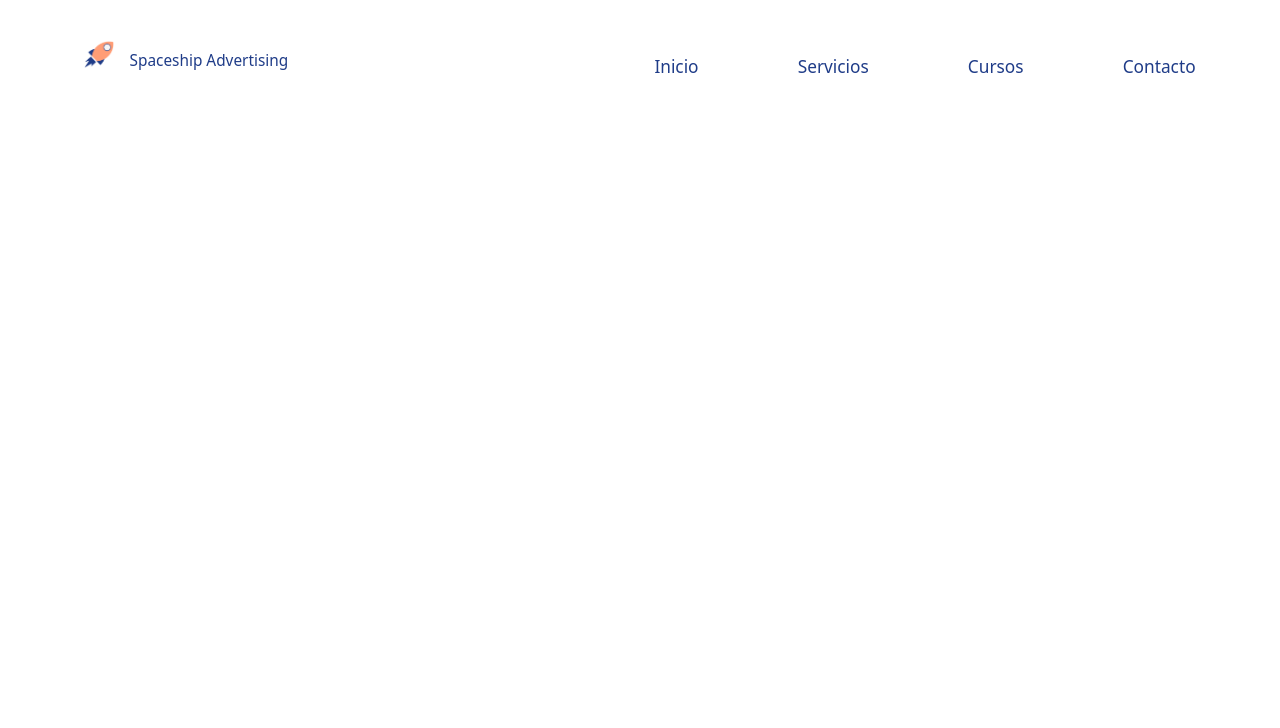
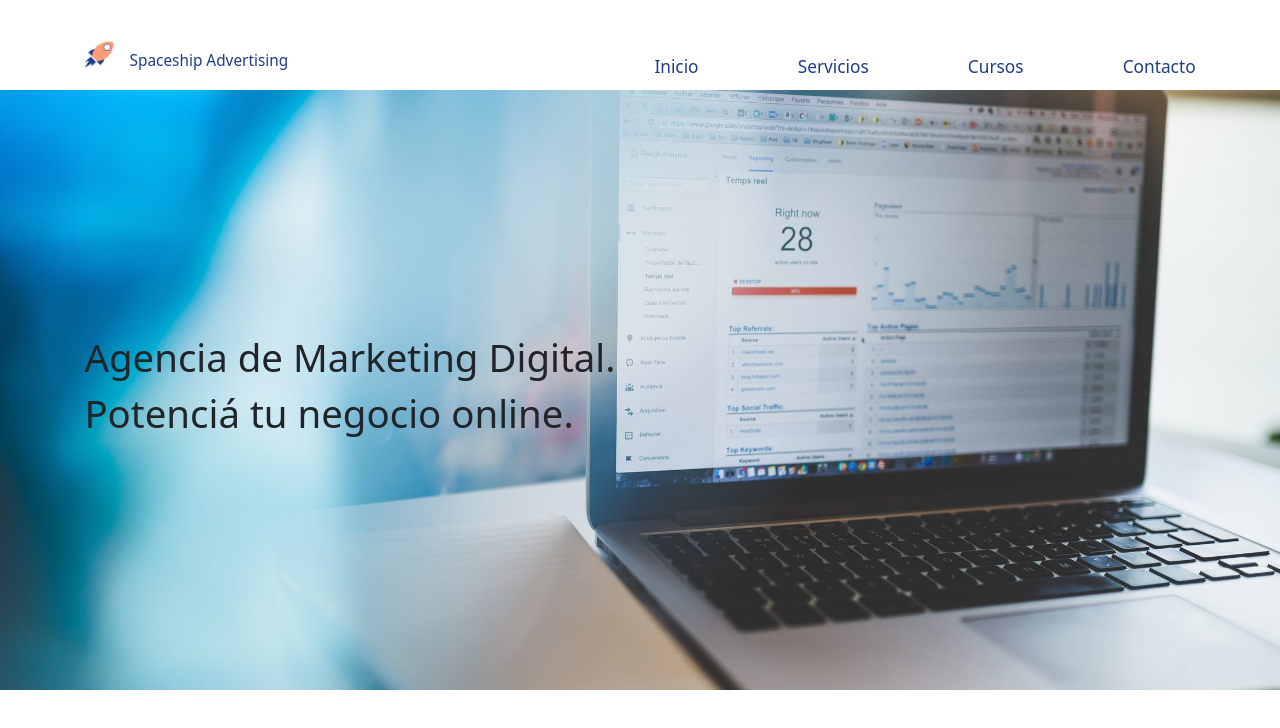
Before and after one commit to RodrigoLopez87/SpaceshipAdvertising-RodrigoLopez, a website: page index2.html in a window 1280 px wide. Drawn offline with nearby package versions, Linux system fonts and the light colour scheme.

Commit message:
Se agrega hero

```diff
--- a/Scss/_global.scss
+++ b/Scss/_global.scss
@@ -6,7 +6,7 @@
 html {
   font-size: 62.5%;
   /* 1 rem == 10px */
-  font-size: 1.2rem;
+  font-size: $fontSize;
 }
 
 body {
--- a/Scss/_home.scss
+++ b/Scss/_home.scss
@@ -1,3 +1,5 @@
+// logo y nombre de la empresa
+
 .brand {
   display: flex;
   align-items: flex-end;
@@ -15,7 +17,7 @@
   }
 }
 
-/* menu */
+// menu que se despliega a partir de width md
 
 .menu {
   width: 100%;
@@ -39,3 +41,24 @@
     color: #ff9d76;
   }
 }
+
+// hero y frase
+
+/* sección con el banner */
+
+.hero {
+  background-image: url("../img/bannerMain.jpeg");
+  background-size: cover;
+  background-position: center;
+  height: 75%;
+  margin-top: 0.5rem;
+
+  &__box {
+    height: 100%;
+
+    &__title {
+      font-size: $fontSize * 1.1;
+      color: black;
+    }
+  }
+}
--- a/Scss/_variables.scss
+++ b/Scss/_variables.scss
@@ -4,3 +4,4 @@ $colorOrange: #ff9d76;
 $colorRed: #eb4d55;
 $backgroundColorWhite: #f6f5f5;
 $fontFamilyLato: "Lato", sans-serif;
+$fontSize: 1.2rem;
--- a/index2.html
+++ b/index2.html
@@ -56,7 +56,7 @@
             </nav>
 
             <!-- Este menú figura oculto y se despliega cuando se llega al width md -->
-            <div class="menu__container d-none d-md-block col-6">
+            <div class="d-none d-md-block col-6">
               <nav class="menu">
                 <a href="index2.html" class="menu__item">Inicio </a>
                 <a href="sections/services.html" class="menu__item">Servicios </a>
@@ -70,7 +70,13 @@
         </div>
       </header>
 
-
+      <!-- Hero con imagen y frase -->
+      <div class="hero">
+        <div class="hero__box container d-flex flex-column justify-content-center align-items-start">
+          <h2 class="hero__title">Agencia de Marketing Digital.</h2>
+          <h2 class="hero__title">Potenciá tu negocio online.</h2>
+        </div>
+      </div>
 
 
 
```
Also changed, not shown: styles/style.css.
